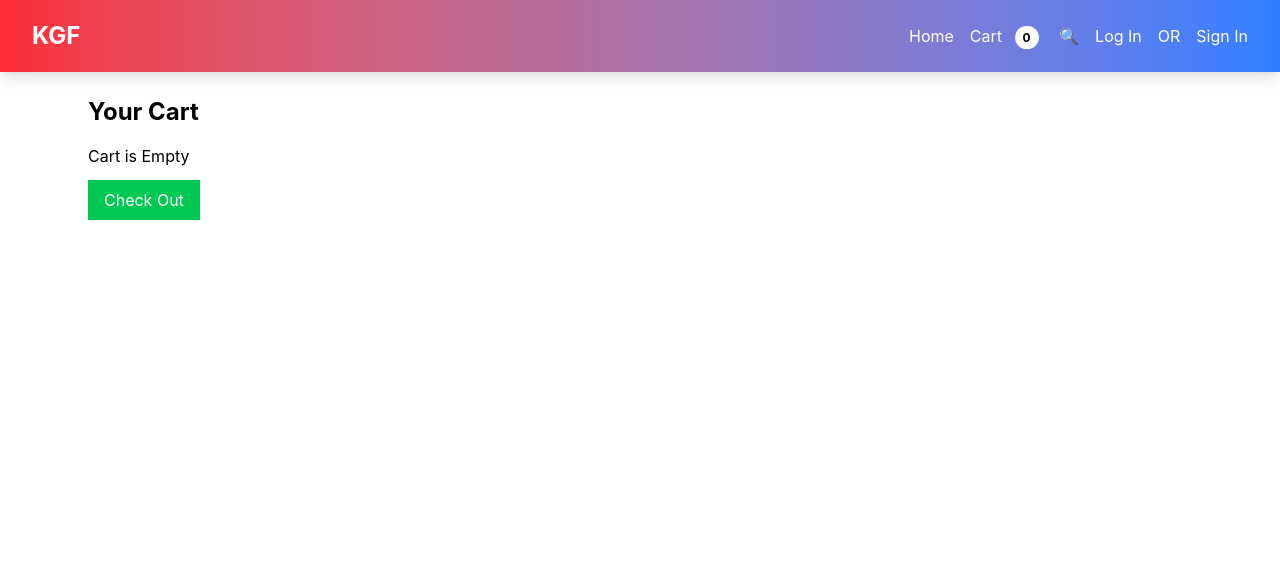
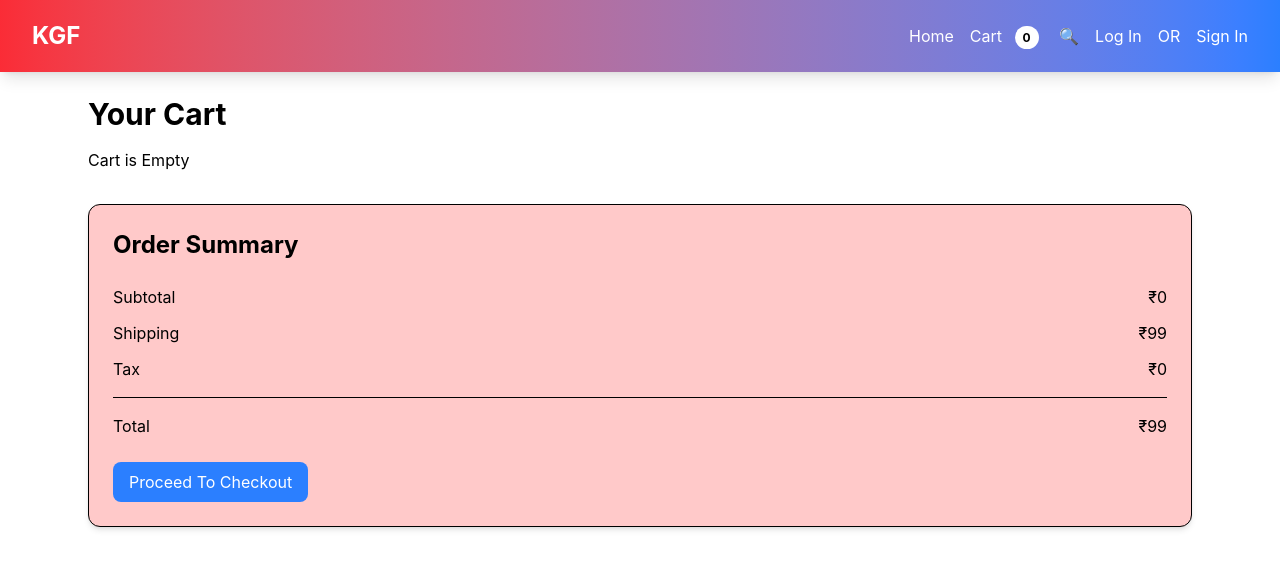
Before and after one commit to Sheik636/KGF-E-commerce, a React (Vite) app in the folder client/: page /cart in a window 1280 px wide. Shown: the top 568 px of the page. Built offline with nearby package versions, Linux system fonts and the light colour scheme.

Commit message:
Order summary component created

```diff
--- /dev/null
+++ b/client/src/Components/OrderSummary.jsx
@@ -0,0 +1,34 @@
+import { useDispatch } from "react-redux";
+import { setOrderSummary } from "../Redux/checkoutSlice"
+
+const OrderSummary = ({cartItems, buttonText= "Proceed to Checkout", buttonAction}) => {
+
+    const dispatch= useDispatch()
+    const subtotal= cartItems.reduce((acc,item)=> acc+ item.price*item.quantity,0);
+      const shipping= subtotal>1000 ? 0:99;
+      const tax= Math.round(subtotal*0.05);
+      const total= subtotal+shipping+tax;
+
+      const handleButtonClick=()=>{
+        dispatch(setOrderSummary({
+            subtotal,
+            shipping,
+            tax,
+            total
+        }))
+        buttonAction()
+      }
+  return (
+    <div className="mt-8 border rounded-xl p-6 shadow-md bg-red-200 max-w-6xl ml-auto">
+        <h2 className="text-2xl font-bold mb-6">Order Summary</h2>
+        <div  className="flex justify-between mb-3"><span>Subtotal</span> <span>₹{subtotal}</span> </div>
+        <div className="flex justify-between mb-3"><span>Shipping</span> <span>₹{shipping}</span> </div>
+        <div className="flex justify-between mb-3"><span>Tax</span> <span>₹{tax}</span> </div>
+        <hr className="my-4"/>
+        <div className="flex justify-between mb-3"><span>Total</span> <span>₹{total}</span> </div>
+        <button onClick={handleButtonClick} disabled={cartItems.length===0} className="bg-blue-500 rounded-lg text-white px-4 py-2 mt-3">{buttonText}</button>
+    </div>
+  )
+}
+
+export default OrderSummary
--- a/client/src/Pages/Cart.jsx
+++ b/client/src/Pages/Cart.jsx
@@ -3,15 +3,21 @@ import API from "../Services/api";
 import { useNavigate } from "react-router-dom";
 import { useSelector,useDispatch } from 'react-redux';
 import { removeFromCart,increaseQuantity,decreaseQuantity } from '../Redux/cartSlice';
+import OrderSummary from "../Components/OrderSummary";
 
 const Cart = () => {
 
+  const navigate= useNavigate()
   const dispatch = useDispatch()
 
   const cartItems =useSelector((state)=>state.cart.cartItems)
+
+
+
   const removeItem=(index)=>{
        dispatch(removeFromCart(index))
   }
+
 
   const increaseQty =(index)=>{
     dispatch(
@@ -27,7 +33,7 @@ const Cart = () => {
 
   return (
     <div className="max-w-6xl mx-auto p-6">
-      <h2 className="text-2xl font-bold mb-4">Your Cart</h2>
+      <h2 className="text-3xl font-bold mb-4">Your Cart</h2>
       {cartItems.length===0 ? (<h2>Cart is Empty</h2>):
       (cartItems.map((item, index) => (
         <div key={index} className="border p-4 mb-2 flex justify-between rounded-lg items-center">
@@ -45,7 +51,8 @@ const Cart = () => {
         </button>
         </div>
       )))}
-      <button onClick={()=> navigate("/checkout") } disabled={cartItems.length===0} className="bg-green-500 text-white px-4 py-2 mt-3">Check Out</button>
+      <OrderSummary cartItems={cartItems} buttonText="Proceed To Checkout" buttonAction={()=> navigate("/checkout")}/>
+
     </div>
   );
 };
--- a/client/src/Pages/CheckOut.jsx
+++ b/client/src/Pages/CheckOut.jsx
@@ -1,10 +1,13 @@
-import { useState, useEffect } from "react";
+import { useState } from "react";
 import API from "../Services/api";
 import { useNavigate } from "react-router-dom";
+import OrderSummary from "../Components/OrderSummary";
+import { toast } from "react-toastify";
+import { useSelector, useDispatch } from "react-redux";
+import { clearCart } from "../Redux/cartSlice";
 
 
 const Checkout = ()=>{
-    const [cart, setCart] = useState([]);
     const [loading, setLoading] = useState(false);
     const [name, setName] = useState("");
     const [address, setAddress] = useState("");
@@ -13,51 +16,32 @@ const Checkout = ()=>{
     const [country, setCountry] = useState("");
 
     const navigate =useNavigate();
+    const dispatch= useDispatch()
 
-    useEffect(()=>{
-        const fetchProducts = async()=>{
-            try {
-                // if (
-                //     !address ||
-                //     !city ||
-                //     !postalCode ||
-                //     !country
-                //     ) {
-                //     return alert(
-                //         "Please fill all shipping details"
-                //     );
-                //     }
-                const {data}= await API.get('/cart',{
-                    headers:{
-                        Authorization: `Bearer ${localStorage.getItem("token")}`
-                    }
-                })
-                setCart(data)
-            } catch (error) {
-                console.log(error.message)
-            }
-        }
-        fetchProducts()
-    },[])
+    const {subtotal, shipping, tax, total}= useSelector((state)=>state.checkout)
 
-    const totalPrice = cart.reduce((acc,item)=>acc+item.quantity*item.product.price,0)
+   const cartItems= useSelector((state)=>state.cart.cartItems)
     const placeOrder = async()=>{
         if ( !name || !address || !city || !postalCode || !country ) {
-            return alert(
-                "Please fill all shipping details"
-            );
+            return toast.warning("Please fill all shipping details")
         }
     try {
         setLoading(true)
-      await API.post("/orders", {shippingAddress:{
+      await API.post("/orders", {orderItems:cartItems.map((item)=>({
+        product:item._id,
+        name:item.name,
+        image:item.images?.[0],
+        price:item.price,
+        quantity:item.quantity,
+        size:item.chooseSize
+    })), shippingAddress:{
         name,address, city, postalCode, country
-      }},{headers:{
+      }, subtotal,shipping,tax,total},{headers:{
         Authorization:`Bearer ${localStorage.getItem("token")}`
       }});
 
-      alert("Order Placed Successfully");
-
-      setCart([]);
+      toast.success("Order Placed Successfully");
+      dispatch(clearCart());
       setName("");
       setAddress("");
       setCity("");
@@ -65,7 +49,7 @@ const Checkout = ()=>{
       setCountry("");
       navigate("/myorders")
     } catch (error) {
-      alert("Error Placing Order");
+      toast.error("Error Placing Order");
       console.log(error.message)
     }finally{
         setLoading(false)
@@ -73,7 +57,7 @@ const Checkout = ()=>{
   }
   return(
     <div className="max-w-4xl mx-auto p-6">
-        <h1 className="text-3xl font-bold mb-6">Check Out!</h1>
+        <h1 className="text-4xl font-bold mb-6">Check Out!</h1>
         <div className="space-y-4">
             <input type="text" placeholder="name" value={name} onChange={(e)=>setName(e.target.value)} className="border p-2 w-full rounded" required />
             <input type="text" placeholder="Enter Your Shipping Address" value={address} onChange={(e)=>setAddress(e.target.value)} className="border p-2 w-full rounded" />
@@ -82,19 +66,7 @@ const Checkout = ()=>{
             <input type="text" placeholder="Country" value={country} onChange={(e)=>setCountry(e.target.value)} className="border p-2 w-full rounded" />
         </div>
         <div className="mt-8">
-            <h2 className="text-2xl font-bold mb-4">Order Summary</h2>
-            {cart.map((item)=>(
-                <div key={item.product._id} className="flex justify-between border-b py-3">
-                    <div>
-                        <h3 className="font-semibold">{item.product.name}</h3>
-                        <p>Qty: {item.quantity}</p>
-                    </div>
-                    <p>₹{item.product.price*item.quantity}</p>
-                </div>
-            )
-            )}
-            <h2 className="text-xl flex justify-end font-bold mt-6">Total:₹{totalPrice}</h2>
-            <button onClick={placeOrder} disabled={loading} className="bg-black text-white px-6 py-3 rounded mt-6 w-full">{loading? "Loading...":"Place Order"}</button>
+            <OrderSummary cartItems={cartItems} buttonText="Place Order" buttonAction={placeOrder}/>
         </div>
     </div>
   )
--- /dev/null
+++ b/client/src/Redux/checkoutSlice.js
@@ -0,0 +1,26 @@
+import { createSlice } from "@reduxjs/toolkit";
+
+const initialState ={
+    subtotal:0,
+    shipping:0,
+    tax:0,
+    total:0
+}
+
+const checkoutSlice= createSlice({
+    name: "checkout",
+    initialState,
+    reducers:{
+        setOrderSummary:(state, action)=>{
+            state.subtotal= action.payload.subtotal;
+            state.shipping=action.payload.shipping;
+            state.tax=action.payload.tax;
+            state.total=action.payload.total;
+        }
+
+    }
+})
+
+export const { setOrderSummary}= checkoutSlice.actions;
+
+export default checkoutSlice.reducer
--- a/client/src/Redux/store.js
+++ b/client/src/Redux/store.js
@@ -1,8 +1,10 @@
 import { configureStore } from "@reduxjs/toolkit";
 import cartReducer from "./cartSlice";
+import checkoutReducer from "./checkoutSlice";
 
 export const store= configureStore({
     reducer:{
-        cart: cartReducer
+        cart: cartReducer,
+        checkout: checkoutReducer
     }
 })
```
